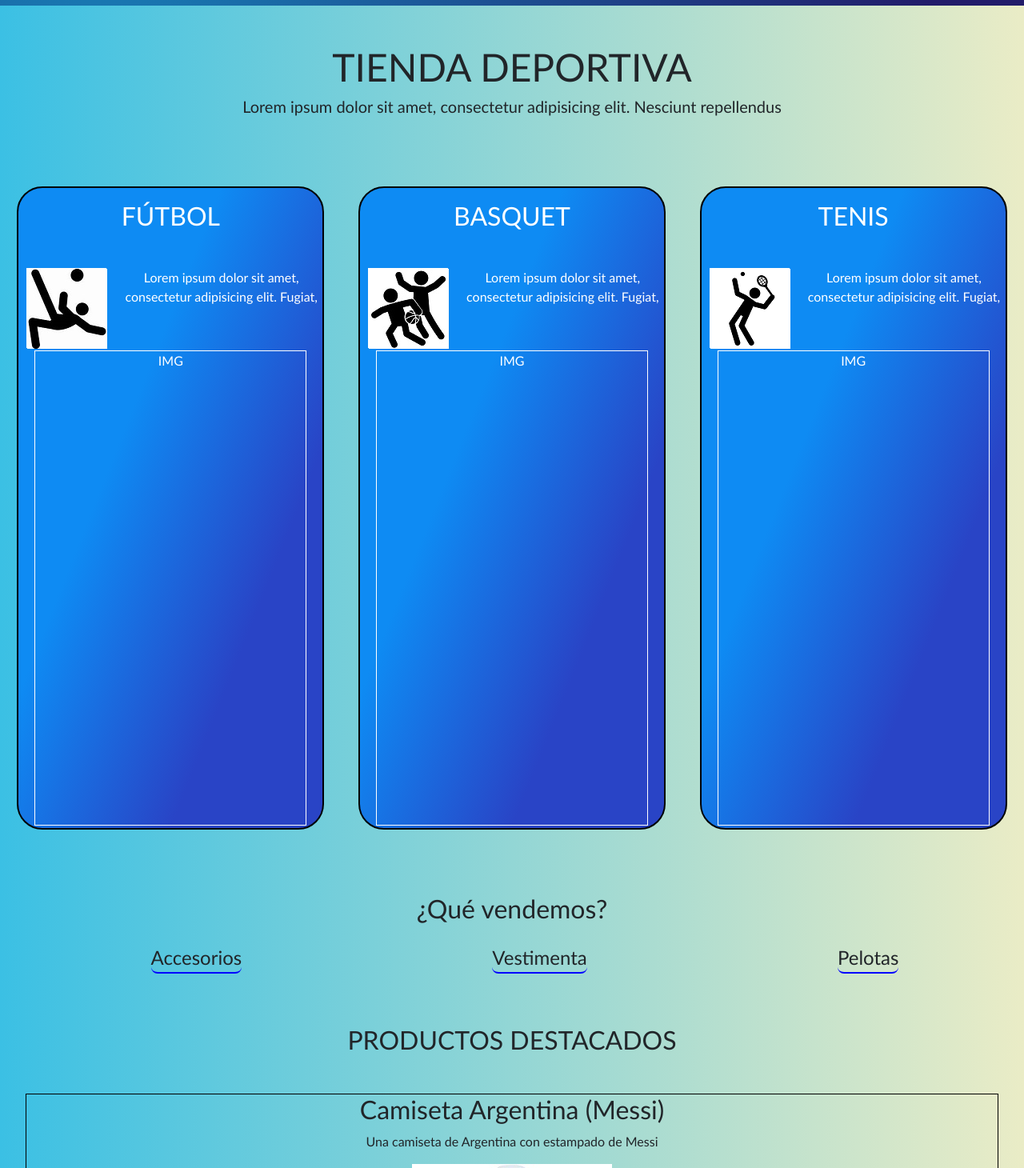
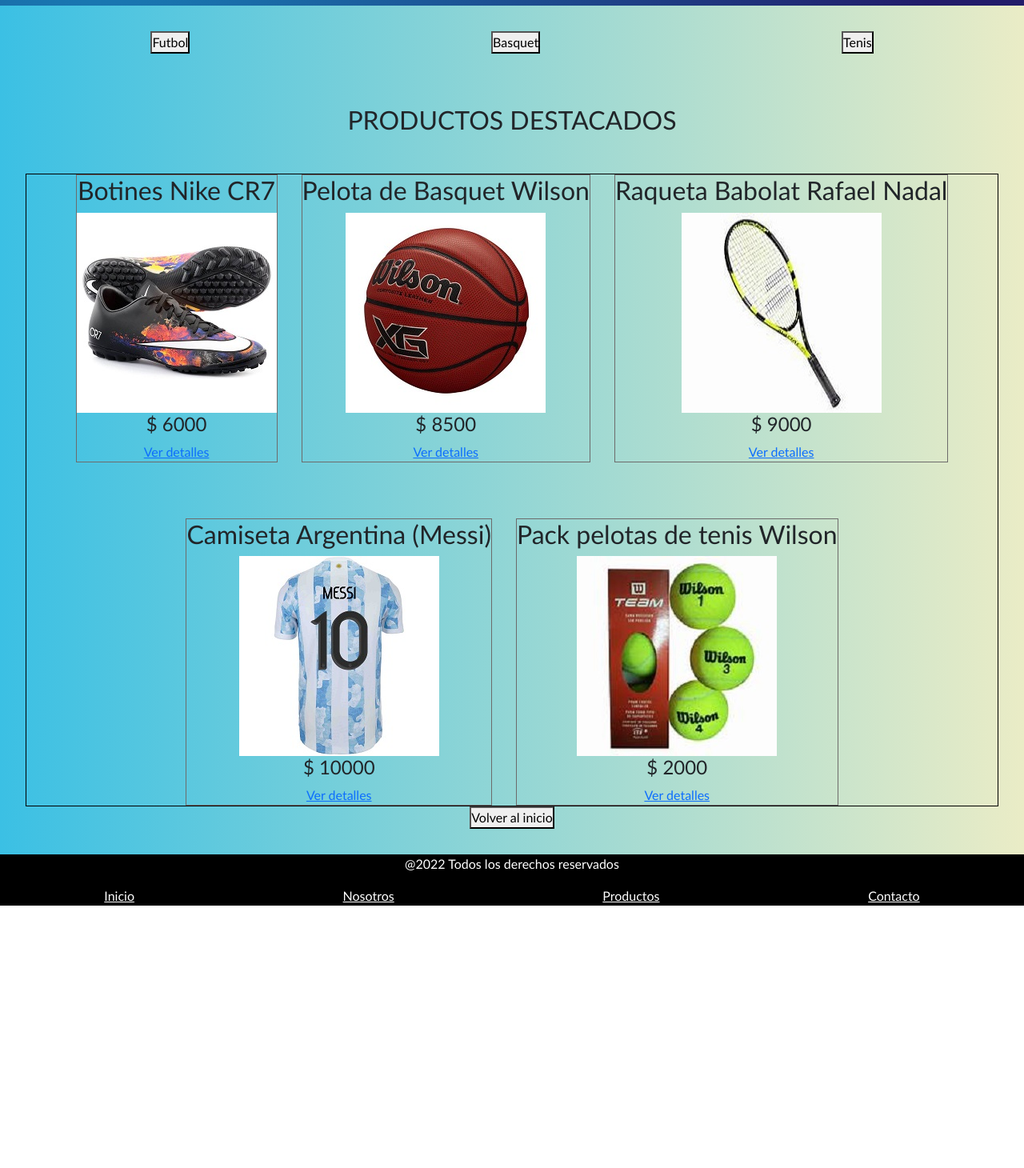
Before and after one commit to Nicolas50399/deportes-Aparicio, a React (Create React App) app: page /productos in a window 1280 px wide. Shown: the part 130-1590 px from the top of the page at 80% size. After the commit the page ends 1262 px from the top, so only its background shows below. Built offline with nearby package versions, Linux system fonts and the light colour scheme.

Commit message:
ruteo / corrijo details

```diff
--- a/package.json
+++ b/package.json
@@ -10,6 +10,7 @@
     "react": "^18.1.0",
     "react-bootstrap": "^2.4.0",
     "react-dom": "^18.1.0",
+    "react-router-dom": "^6.3.0",
     "react-scripts": "5.0.1",
     "web-vitals": "^2.1.4"
   },
--- a/src/App.js
+++ b/src/App.js
@@ -1,9 +1,9 @@
 import './App.css';
-import { ArchivoContainer } from "./components/archivoContainer"
+import { AppRouting } from './components/AppRouting';
 
 function App() {
   return (
-   <ArchivoContainer />
+   <AppRouting />
   );
 }
 
--- /dev/null
+++ b/src/components/AppRouting.js
@@ -0,0 +1,42 @@
+import { BrowserRouter, Routes, Route, Link, useParams, useNavigate } from "react-router-dom"
+import { ArchivoContainer } from "./ArchivoContainer"
+import ProductoDetailContainer from "./ProductoDetailContainer";
+import ProductoListContainer from "./ProductoListContainer";
+
+const HomeContainer = () => {
+    return (<>
+        <h2>Soy la home</h2>
+        <Link to="/about">Ir al about</Link>
+    </>);
+};
+const AboutContainer = () => {
+    const id = 5;
+    return (<>
+        <h2>Soy el about</h2>
+        <Link to={`/personal/${id}`}>Ir a personal 5</Link>
+    </>);
+};
+
+const Personal = () => {
+    const {id} = useParams();
+    let navigate =useNavigate();
+    return <>
+        <h2>{`Soy personal con id ${id}`}</h2>
+        <button onClick={() => navigate("/about")}> + </button>
+    </>
+
+}
+
+export const AppRouting = () => {
+    return (<BrowserRouter>
+        <Routes>
+            <Route path="/" element={<ArchivoContainer />}/> {/* localhost:3000 */}
+            <Route path="/productos" element={<ProductoListContainer/>} />
+            {/* localhost:3000/productos */}
+            <Route path="productos/:id" element={<ProductoDetailContainer />}/>{/*
+            localhost:3000/productos/5
+            localhost:3000/productos/4
+    */}
+        </Routes>
+    </BrowserRouter>);
+}
--- a/src/components/Producto.jsx
+++ b/src/components/Producto.jsx
@@ -1,15 +1,16 @@
 import React from "react";
 import ProductoCount from "./ProductoCount";
 import style from './ProductoStyle.css';
+import { useNavigate, Link } from "react-router-dom";
 
 function Producto({nombre, descripcion, precio, imagen, stock, id}){
+    const navigate = useNavigate();
     return (
         <div className={"producto" + id}>
             <h2 className="nombreProducto">{nombre}</h2>
-            <p className="descripcionProducto">{descripcion}</p>
             <img src={imagen} alt="IMG"/>
             <h4 className={style.price}>$ {precio}</h4>
-            <ProductoCount stock={stock} />
+            <Link to={`/productos/${id}`}>Ver detalles</Link>
         </div>
     );
 }
--- a/src/components/ProductoDetailContainer.jsx
+++ b/src/components/ProductoDetailContainer.jsx
@@ -4,15 +4,20 @@
 import ProductoDetail from './utils/ProductoDetail';
 import productos, { CallProductos } from './utils/productos';
 import "./ProductoDetailContainerStyle.css"
+import { useParams, useNavigate } from "react-router-dom"
+import { Footer, Header } from './ArchivoContainer';
+
 
 function ProductoDetailContainer() {
+    const {id} = useParams();
     const [products, setProducts] = useState([productos])
-    const [product, setProduct] = useState(productos.find(p => p.id === 0))
+    const [product, setProduct] = useState(productos[id-1])
+    let navigate =useNavigate();
 
     useEffect(() => {
         CallProductos()
             .then(() => {
-                setProduct(productos.find(p => p.id === 4))
+                setProduct(productos.find(p => p.id === id))
                 console.log(product);
                 //console.log("ok");
             }, )
@@ -23,17 +28,22 @@
                 setProduct(product)
             });
 
-            customFetch(3000, productos)
-                .then(resultado => setProducts(resultado))
-
     }, );
 
   return (
-    <div className='contenedor'>
-        {
-            products?.length <= 0 ? <Loader /> : <ProductoDetail detalles={product} />
-        }
-    </div>
+    <>
+    <Header />
+    <main>
+        <div className='contenedor'>
+            {
+                products.length? <ProductoDetail key={product.id} {...product} /> : <Loader />
+            }
+        </div>
+        <button onClick={() => navigate("/productos")}> Volver atrás </button>
+    </main>
+    <Footer />
+    </>
+
   )
 }
 
--- a/src/components/ProductoDetailContainerStyle.css
+++ b/src/components/ProductoDetailContainerStyle.css
@@ -10,6 +10,11 @@
     border: 1px solid black;
     padding: 0 2rem;
     margin: 0 2rem;
+}
+
+main{
+    background-image: linear-gradient(to right, #3BC0E4, #EAECC6);
+    padding-bottom: 2rem;
 }
 
 .producto1{
--- a/src/components/ProductoListContainer.jsx
+++ b/src/components/ProductoListContainer.jsx
@@ -4,21 +4,43 @@
 import './ProductoListContainerStyle.css'
 import ProductoList from './ProductoList'
 import Loader from './Loader'
+import { Footer, Header } from './ArchivoContainer'
+import { useNavigate } from "react-router-dom"
 
 function ProductoListContainer() {
     const [products, setProducts] = useState([])
+    const [filtrado, setFiltrado] = useState(false);
+    let navigate = useNavigate();
 
     useEffect(() => {
         customFetch(3000, productos)
         .then(resultado => setProducts(resultado))
-    }, [products])
+    },[])
+
+    const filtrarPor = (seccion) => {
+      setProducts(productos.filter(producto => producto.seccion === seccion))
+    }
 
   return (
-    <div className="contenedor">
-        {
-            products?.length <= 0 ? <Loader /> : <ProductoList productos={products}/>
-        }
-    </div>
+    <>
+      <Header />
+      <main>
+       <div className="secciones">
+       <button onClick={() => filtrarPor("futbol")}> Futbol </button>
+       <button onClick={() => filtrarPor("basquet")}> Basquet </button>
+       <button onClick={() => filtrarPor("tenis")}> Tenis </button>
+       </div>
+        <h2 className='tituloProductosDestacados'>PRODUCTOS DESTACADOS</h2>
+        <div className="contenedor">
+            {
+                products?.length <= 0 ? <Loader /> : <ProductoList productos={products}/>
+            }
+        </div>
+       <button onClick={() => navigate("/")}> Volver al inicio </button>
+      </main>
+      <Footer />
+    </>
+
   )
 }
 
--- a/src/components/ProductoListContainerStyle.css
+++ b/src/components/ProductoListContainerStyle.css
@@ -10,6 +10,21 @@
     border: 1px solid black;
     padding: 0 2rem;
     margin: 0 2rem;
+}
+
+main{
+    background-image: linear-gradient(to right, #3BC0E4, #EAECC6);
+    padding: 2rem 0;
+}
+
+.tituloProductosDestacados{
+    margin-top: 4rem;
+    margin-bottom: 3rem;
+}
+
+.secciones{
+    display: flex;
+    justify-content: space-around;
 }
 
 .producto1{
--- a/src/components/archivoContainer.js
+++ b/src/components/archivoContainer.js
@@ -10,6 +10,7 @@
 import iconoBasquet from "../assets/iconoBasquet.jpg";
 import iconoTenis from '../assets/iconoTenis.png';
 import ProductoDetailContainer from './ProductoDetailContainer';
+import { useNavigate } from "react-router-dom"
 
 export const ArchivoContainer = () => {
     return (
@@ -21,7 +22,7 @@
     );
 }
 
-const Header = () => {
+export const Header = () => {
     return (
         <header>
             <Card titulo = "Deportes" />
@@ -41,6 +42,7 @@
 }
 
 const Main = () => {
+    let navigate = useNavigate();
     return (
         <main>
             <h1 className='tituloPrincipal'>TIENDA DEPORTIVA</h1>
@@ -64,7 +66,7 @@
             </section>
             <List />
             <h2 className='tituloProductosDestacados'>PRODUCTOS DESTACADOS</h2>
-            <ProductoDetailContainer />
+            <button onClick={() => navigate("/productos")}> Ir a la lista de productos </button>
         </main>
     );
 }
@@ -85,7 +87,7 @@
     );
 }
 
-const Footer = () => {
+export const Footer = () => {
     return (
         <footer>
             <p>@2022 Todos los derechos reservados</p>
--- a/src/components/archivoContainerStyle.css
+++ b/src/components/archivoContainerStyle.css
@@ -3,6 +3,7 @@
     padding: 0;
     box-sizing: border-box;
     font-family:'Trebuchet MS', 'Lucida Sans Unicode', 'Lucida Grande', 'Lucida Sans', Arial, sans-serif;
+    text-align: center;
   }
 
 main{
--- a/src/components/utils/ProductoDetail.js
+++ b/src/components/utils/ProductoDetail.js
@@ -3,11 +3,7 @@
 import "../ProductoDetailContainerStyle.css"
 import camisetaArgentinaMessi from '../../assets/camisetaArgentinaMessi.jpg';
 
-function ProductoDetail({nombre = "Camiseta Argentina (Messi)",
-   descripcion="Una camiseta de Argentina con estampado de Messi",
-   imagen = camisetaArgentinaMessi,
-   precio = 10000,
-   stock = 25}) {
+function ProductoDetail({nombre, descripcion, imagen, precio, stock}) {
 
   return (
     <div className={"producto"}>
--- a/src/components/utils/productos.js
+++ b/src/components/utils/productos.js
@@ -8,6 +8,7 @@
 const productos = [
     {
         id: 1,
+        seccion: "futbol",
         nombre: 'Botines Nike CR7',
         descripcion: 'Unos botines de futbol de Cristiano Ronaldo',
         precio: 6000,
@@ -16,6 +17,7 @@
     },
     {
         id: 2,
+        seccion: "basquet",
         nombre: 'Pelota de Basquet Wilson',
         descripcion: 'Una pelota de basquet',
         precio: 8500,
@@ -24,6 +26,7 @@
     },
     {
         id: 3,
+        seccion: "tenis",
         nombre: 'Raqueta Babolat Rafael Nadal',
         descripcion: 'Una raqueta de tenis profesional usada por Nadal',
         precio: 9000,
@@ -32,6 +35,7 @@
     },
     {
         id: 4,
+        seccion: "futbol",
         nombre: 'Camiseta Argentina (Messi) ',
         descripcion: 'Una camiseta de Argentina con estampado de Messi',
         precio: 10000,
@@ -40,6 +44,7 @@
     },
     {
         id: 5,
+        seccion: "tenis",
         nombre: 'Pack pelotas de tenis Wilson',
         descripcion: 'Un pack con 3(tres) pelotas profesionales de tenis',
         precio: 2000,
```
Also changed, not shown: 1 other file (tests, documents, lock files or other folders).
